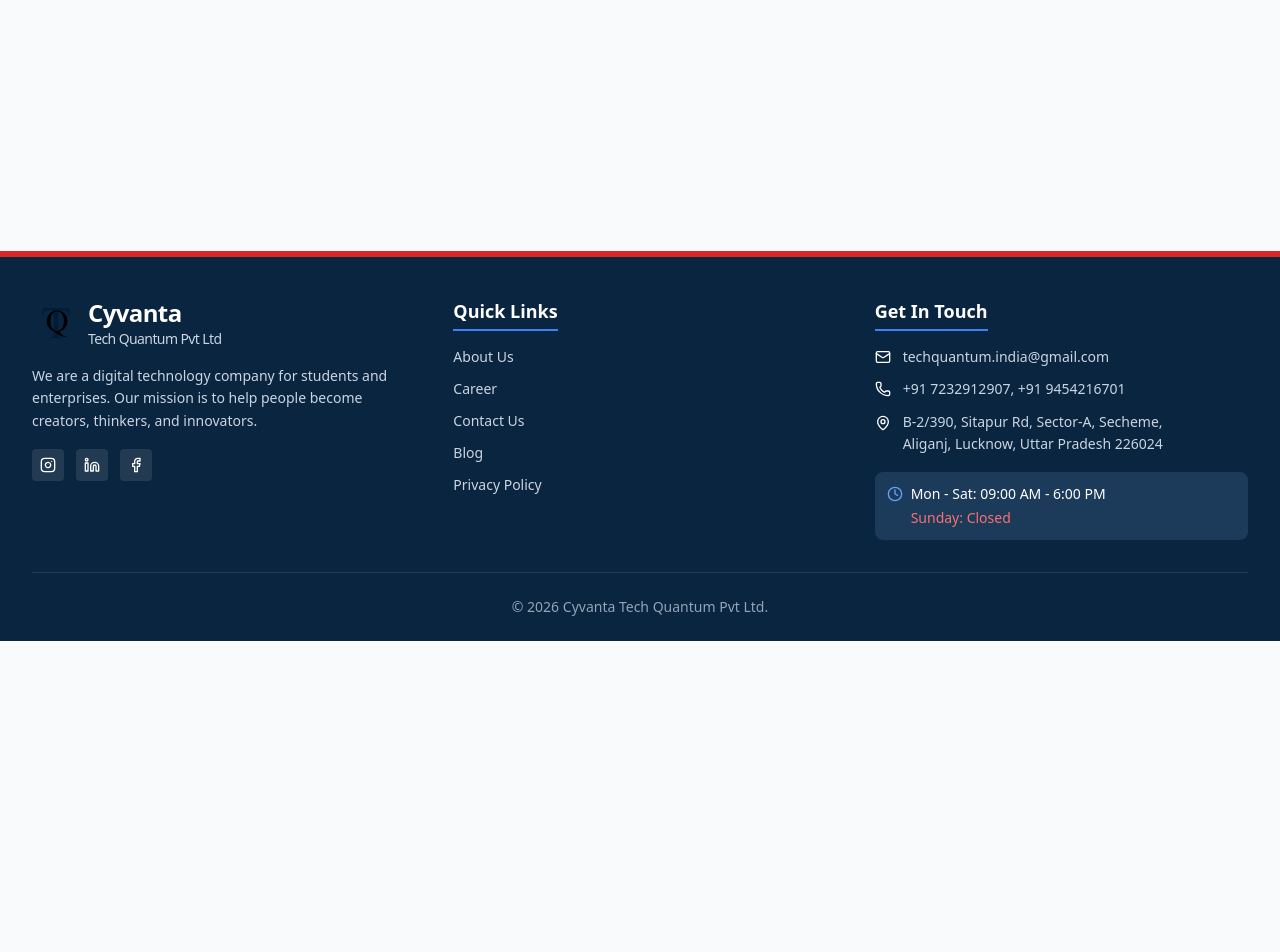
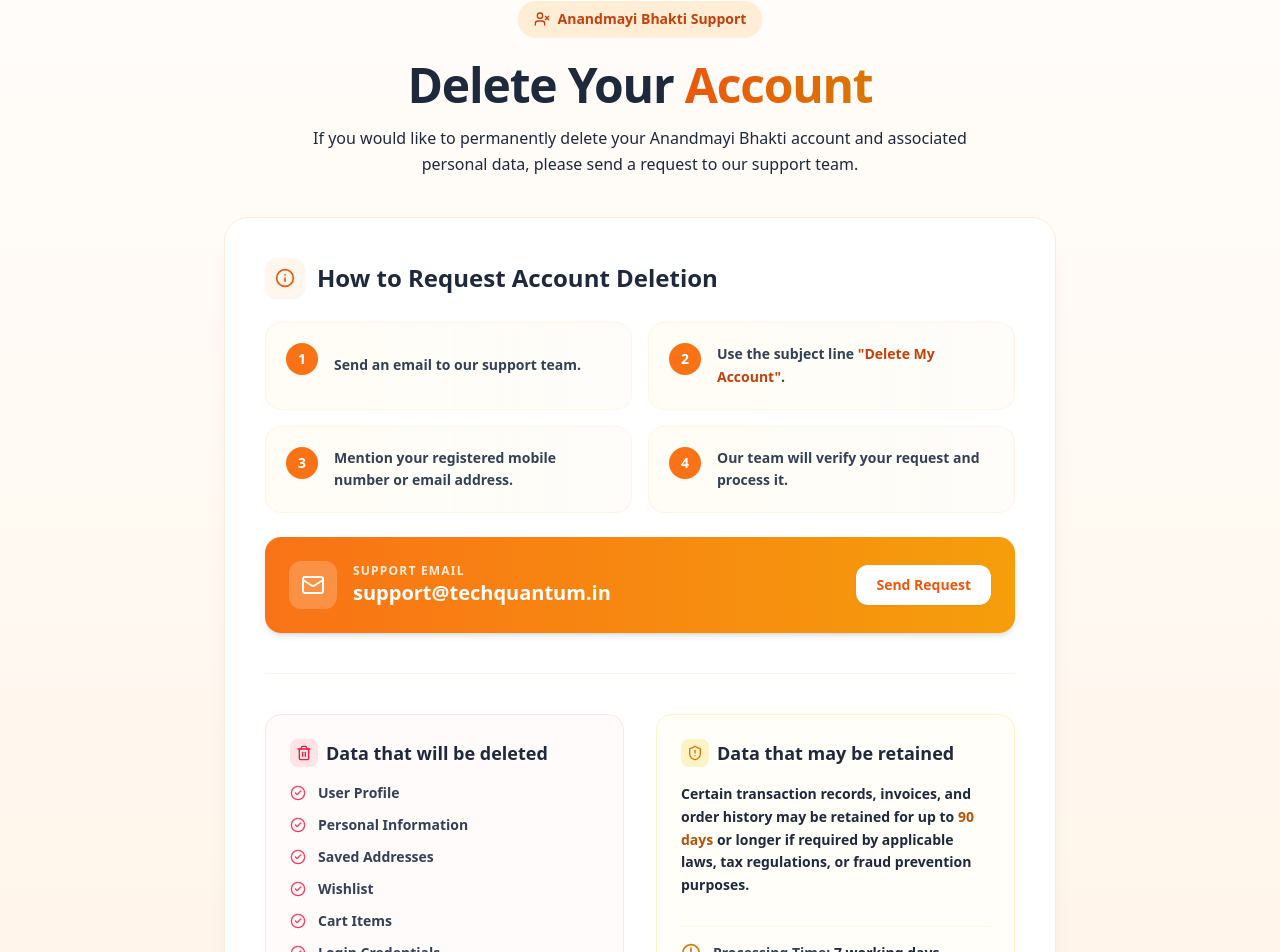
Before and after one commit to techquantam/Tech_Quantum, a React (Vite) app in the folder frontend/: page /data-security in a window 1280 px wide. Shown: the part 159-1111 px from the top of the page. Before the commit the page ends 800 px from the top, so only its background shows below. Built offline with nearby package versions, Linux system fonts and the light colour scheme.

Commit message:
Add Delete Account and Data Security page for Anandmayi Bhakti

```diff
--- a/frontend/src/App.jsx
+++ b/frontend/src/App.jsx
@@ -15,6 +15,7 @@
 import PrivacyPolicy from './pages/PrivacyPolicy';
 // import Verify from './pages/Verify';
 import Certificate from './pages/Certificate';
+import DeleteAccount from './pages/DeleteAccount';
 
 
 function App() {
@@ -38,6 +39,8 @@
           <Route path="/verify" element={<Certificate />} />
           {/* <Route path="/certificate" element={<Certificate />} /> */}
           <Route path="/certificate/:registrationNumber" element={<Certificate />} />
+          <Route path="/delete-account" element={<DeleteAccount />} />
+          <Route path="/data-security" element={<DeleteAccount />} />
         </Routes>
       </Layout>
     </Router>
--- /dev/null
+++ b/frontend/src/pages/DeleteAccount.jsx
@@ -0,0 +1,165 @@
+import { motion } from 'framer-motion';
+import {
+  UserX,
+  Mail,
+  Trash2,
+  ShieldAlert,
+  Clock,
+  CheckCircle2,
+  Info
+} from 'lucide-react';
+
+const DeleteAccount = () => {
+  const steps = [
+    "Send an email to our support team.",
+    "Use the subject line \"Delete My Account\".",
+    "Mention your registered mobile number or email address.",
+    "Our team will verify your request and process it."
+  ];
+
+  const deletedData = [
+    "User Profile",
+    "Personal Information",
+    "Saved Addresses",
+    "Wishlist",
+    "Cart Items",
+    "Login Credentials"
+  ];
+
+  return (
+    <div className="min-h-screen bg-gradient-to-b from-[#FFFDFB] via-[#FFF9F2] to-[#FFF3E6] pt-24 pb-16">
+      <div className="max-w-4xl mx-auto px-4 sm:px-6 lg:px-8">
+
+        {/* Header */}
+        <motion.div
+          initial={{ opacity: 0, y: 20 }}
+          animate={{ opacity: 1, y: 0 }}
+          className="text-center mb-10"
+        >
+          <div className="inline-flex items-center gap-2 px-4 py-2 rounded-full bg-orange-100 text-orange-700 font-semibold text-sm mb-6 shadow-sm">
+            <UserX className="w-4 h-4" />
+            Anandmayi Bhakti Support
+          </div>
+          <h1 className="text-3xl md:text-5xl font-extrabold text-slate-800 mb-4 tracking-tight">
+            Delete Your <span className="text-transparent bg-clip-text bg-gradient-to-r from-orange-600 to-amber-600">Account</span>
+          </h1>
+          <p className="max-w-2xl mx-auto text-slate-650 leading-relaxed font-medium">
+            If you would like to permanently delete your Anandmayi Bhakti account and associated personal data, please send a request to our support team.
+          </p>
+        </motion.div>
+
+        {/* Content Box */}
+        <motion.div
+          initial={{ opacity: 0, y: 20 }}
+          animate={{ opacity: 1, y: 0 }}
+          transition={{ delay: 0.1 }}
+          className="bg-white rounded-3xl shadow-xl shadow-orange-950/5 p-6 md:p-10 border border-orange-100 space-y-10"
+        >
+
+          {/* How to request */}
+          <div>
+            <h2 className="text-xl md:text-2xl font-bold text-slate-800 mb-6 flex items-center gap-3">
+              <span className="p-2.5 bg-orange-50 text-orange-600 rounded-xl shadow-sm">
+                <Info className="w-5 h-5" />
+              </span>
+              How to Request Account Deletion
+            </h2>
+
+            <div className="grid grid-cols-1 md:grid-cols-2 gap-4">
+              {steps.map((step, idx) => (
+                <div
+                  key={idx}
+                  className="flex gap-4 p-5 bg-gradient-to-r from-amber-50/50 to-orange-50/30 rounded-2xl border border-orange-100/50 hover:border-orange-200 transition-colors"
+                >
+                  <span className="flex items-center justify-center w-8 h-8 rounded-full bg-orange-500 text-white text-sm font-bold shrink-0 shadow-sm">
+                    {idx + 1}
+                  </span>
+                  <p className="text-slate-700 text-sm font-semibold leading-relaxed self-center">
+                    {idx === 1 ? (
+                      <>Use the subject line <strong className="text-orange-700 font-bold">"Delete My Account"</strong>.</>
+                    ) : step}
+                  </p>
+                </div>
+              ))}
+            </div>
+
+            {/* Email card */}
+            <div className="mt-6 p-6 bg-gradient-to-r from-orange-500 to-amber-500 rounded-2xl text-white shadow-md flex flex-col sm:flex-row items-center justify-between gap-4">
+              <div className="flex items-center gap-4">
+                <div className="p-3 bg-white/20 rounded-xl">
+                  <Mail className="w-6 h-6 text-white" />
+                </div>
+                <div>
+                  <p className="text-xs text-orange-100 uppercase tracking-widest font-bold">Support Email</p>
+                  <a href="mailto:support@techquantum.in" className="text-lg md:text-xl font-bold hover:underline transition-all">
+                    support@techquantum.in
+                  </a>
+                </div>
+              </div>
+              <a
+                href="mailto:support@techquantum.in?subject=Delete%20My%20Account"
+                className="px-5 py-2.5 bg-white text-orange-600 hover:bg-orange-50 rounded-xl text-sm font-bold shadow-sm transition-all duration-200"
+              >
+                Send Request
+              </a>
+            </div>
+          </div>
+
+          <hr className="border-orange-100/60" />
+
+          {/* Data details */}
+          <div className="grid grid-cols-1 md:grid-cols-2 gap-8">
+
+            {/* Will be deleted */}
+            <div className="p-6 bg-rose-50/30 rounded-2xl border border-rose-100">
+              <h3 className="text-lg font-bold text-slate-800 mb-4 flex items-center gap-2">
+                <span className="p-1.5 bg-rose-100 text-rose-600 rounded-lg">
+                  <Trash2 className="w-4 h-4" />
+                </span>
+                Data that will be deleted
+              </h3>
+              <ul className="space-y-3">
+                {deletedData.map((item, idx) => (
+                  <li key={idx} className="flex items-center gap-3 text-slate-700 text-sm font-semibold">
+                    <CheckCircle2 className="w-4 h-4 text-rose-500 shrink-0" />
+                    {item}
+                  </li>
+                ))}
+              </ul>
+            </div>
+
+            {/* May be retained */}
+            <div className="p-6 bg-amber-50/30 rounded-2xl border border-amber-100 flex flex-col justify-between">
+              <div>
+                <h3 className="text-lg font-bold text-slate-800 mb-4 flex items-center gap-2">
+                  <span className="p-1.5 bg-amber-100 text-amber-600 rounded-lg">
+                    <ShieldAlert className="w-4 h-4" />
+                  </span>
+                  Data that may be retained
+                </h3>
+                <p className="text-slate-650 text-sm font-semibold leading-relaxed">
+                  Certain transaction records, invoices, and order history may be retained for up to <strong className="text-amber-700">90 days</strong> or longer if required by applicable laws, tax regulations, or fraud prevention purposes.
+                </p>
+              </div>
+
+              <div className="mt-6 pt-4 border-t border-amber-100/50 flex items-center gap-3 text-slate-700 text-sm font-semibold">
+                <Clock className="w-5 h-5 text-amber-600 shrink-0" />
+                <span>
+                  Processing Time: <strong className="text-slate-800 font-bold">7 working days</strong>
+                </span>
+              </div>
+            </div>
+
+          </div>
+
+          <div className="pt-6 text-center text-xs text-slate-400 font-medium">
+            © 2026 Cyvanta Tech Quantum Pvt. Ltd. All Rights Reserved.
+          </div>
+        </motion.div>
+
+      </div>
+    </div>
+  );
+};
+
+export default DeleteAccount;
```
